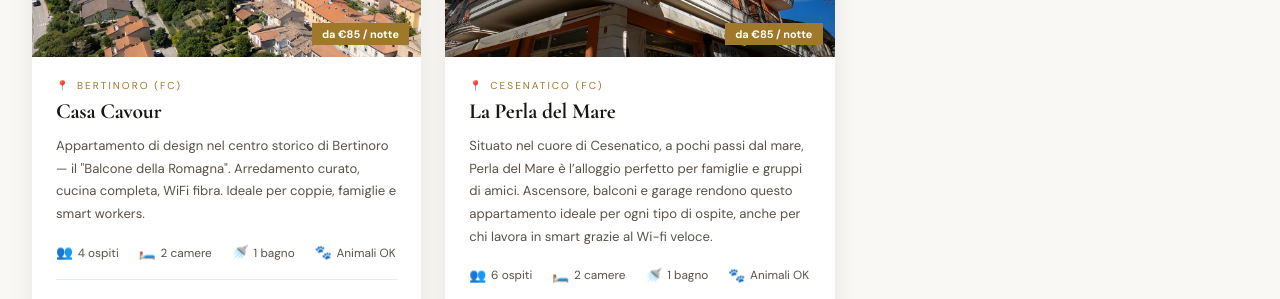
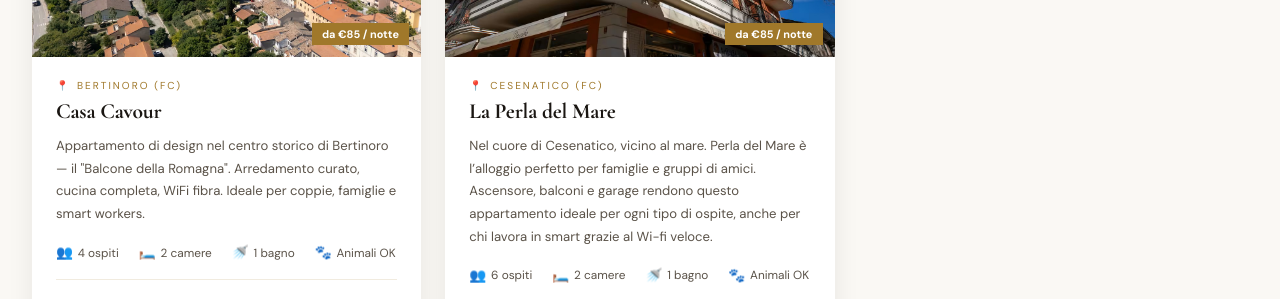
Before and after one commit to vittorionegri68-alt/romagna-affiti-brevi, a React (Vite) app: page / in a window 1280 px wide. Shown: the part 940-1239 px from the top of the page. Built offline with nearby package versions, Linux system fonts and the light colour scheme.

Commit message:
Update strutture.js

```diff
--- a/src/strutture.js
+++ b/src/strutture.js
@@ -40,6 +40,7 @@
 // import casaCavourCover from './assets/Strutture/casa-cavour/cover.jpg'
 import casaCavourCover from './assets/Strutture/casa-cavour/cover.jpg'
 import PerlaCover from './assets/Strutture/perla/cover.jpg'
+
 export const strutture = [
   {
     id: "casa-cavour",
@@ -88,7 +89,7 @@ export const strutture = [
     camere: 2,
     bagni: 1,
     animali: true,
-    descrizione: "Situato nel cuore di Cesenatico, a pochi passi dal mare, Perla del Mare è l’alloggio perfetto per famiglie e gruppi di amici. Ascensore, balconi e garage rendono questo appartamento ideale per ogni tipo di ospite, anche per chi lavora in smart grazie al Wi-fi veloce.",
+    descrizione: "Nel cuore di Cesenatico, vicino al mare. Perla del Mare è l’alloggio perfetto per famiglie e gruppi di amici. Ascensore, balconi e garage rendono questo appartamento ideale per ogni tipo di ospite, anche per chi lavora in smart grazie al Wi-fi veloce.",
     tag: ["WiFi fibra", "Cucina completa", "A/C","Ascensore","Biciclette","Box Auto Privato","Self check-in"],
     distanze: [
       { luogo: "Parco di Levante", tempo: "4 min" },
```
